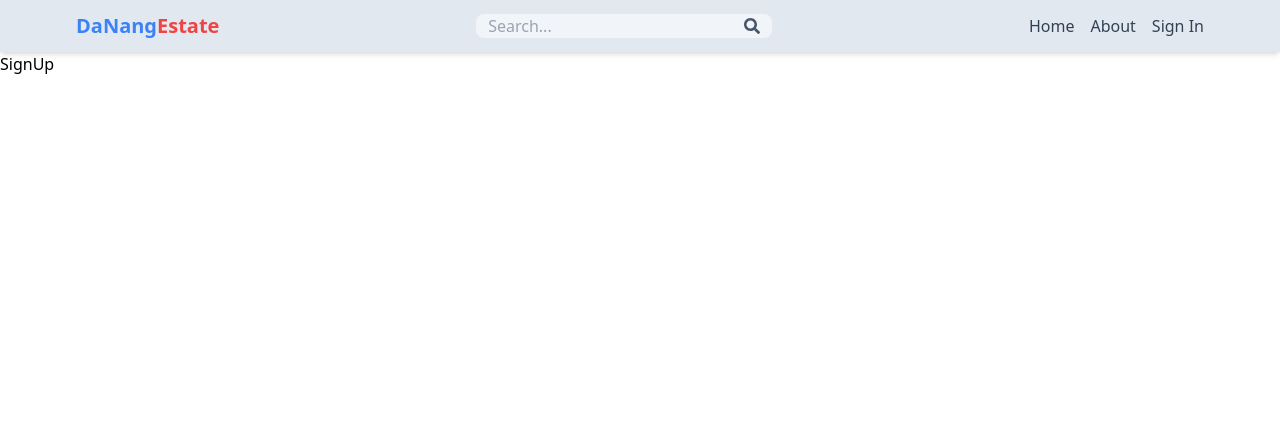
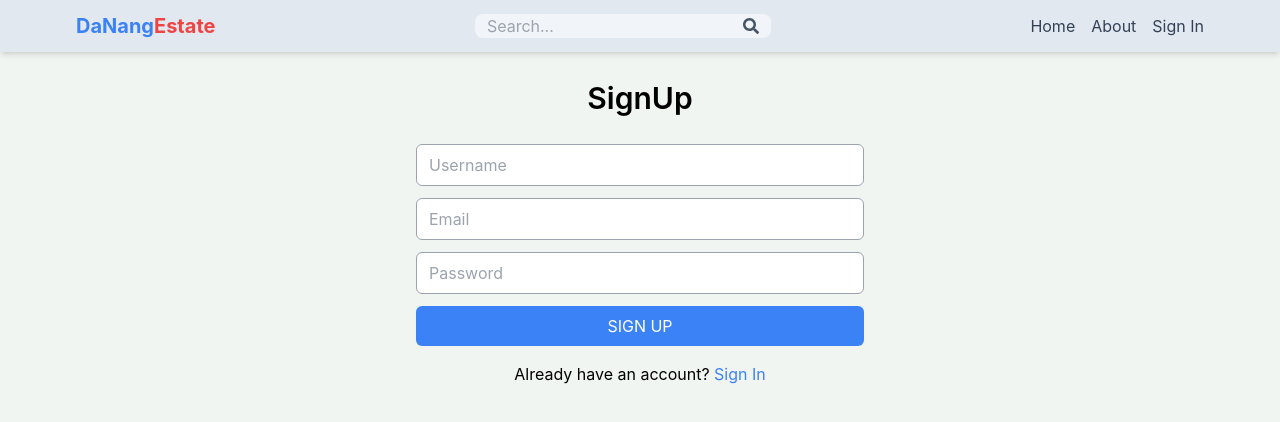
Before and after one commit to minhthong2k3/mern_bds, a React (Vite) app in the folder client/: page /sign-up in a window 1280 px wide. Shown: the top 422 px of the page. Built offline with nearby package versions, Linux system fonts and the light colour scheme.

Commit message:
finish sign up ui page

```diff
--- a/client/src/index.css
+++ b/client/src/index.css
@@ -1,3 +1,11 @@
 @tailwind base;
 @tailwind components;
 @tailwind utilities;
+body {
+    margin: 0;
+    font-family: -apple-system, BlinkMacSystemFont, 'Segoe UI', Roboto, Oxygen,
+        Ubuntu, Cantarell, 'Open Sans', 'Helvetica Neue', sans-serif;
+    -webkit-font-smoothing: antialiased;
+    -moz-osx-font-smoothing: grayscale;
+    background-color: rgb(241, 245, 241);
+}
--- a/client/src/pages/SignUp.jsx
+++ b/client/src/pages/SignUp.jsx
@@ -1,7 +1,24 @@
 import React from 'react'
-
+import { Link } from 'react-router-dom'
 export default function SignUp() {
   return (
-    <div>SignUp</div>
+    <div>
+      <h1 className='text-3xl text-center font-semibold my-7'>SignUp</h1>
+      <form action="">
+        <input type="text" placeholder='Username' className='border border-gray-400 rounded-md px-3 py-2 w-full max-w-md block mx-auto my-3'
+        id = 'username'/>
+        <input type="email" placeholder='Email' className='border border-gray-400 rounded-md px-3 py-2 w-full max-w-md block mx-auto my-3'
+        id = 'email'/>
+        <input type="password" placeholder='Password' className='border border-gray-400 rounded-md px-3 py-2 w-full max-w-md block mx-auto my-3'
+        id = 'password'/>
+        <button className='bg-blue-500 text-white px-4 py-2 rounded-md w-full max-w-md block mx-auto my-3 uppercase hover:bg-blue-600 disabled:bg-blue-300'>Sign Up</button>
+      </form>
+      <div className='text-center mt-4'>
+        <span>Already have an account? </span>
+        <Link to ={"/sign-in"}>
+        <span className='text-blue-500 hover:underline'>Sign In</span>
+        </Link>
+      </div>
+    </div>
   )
 }
```
